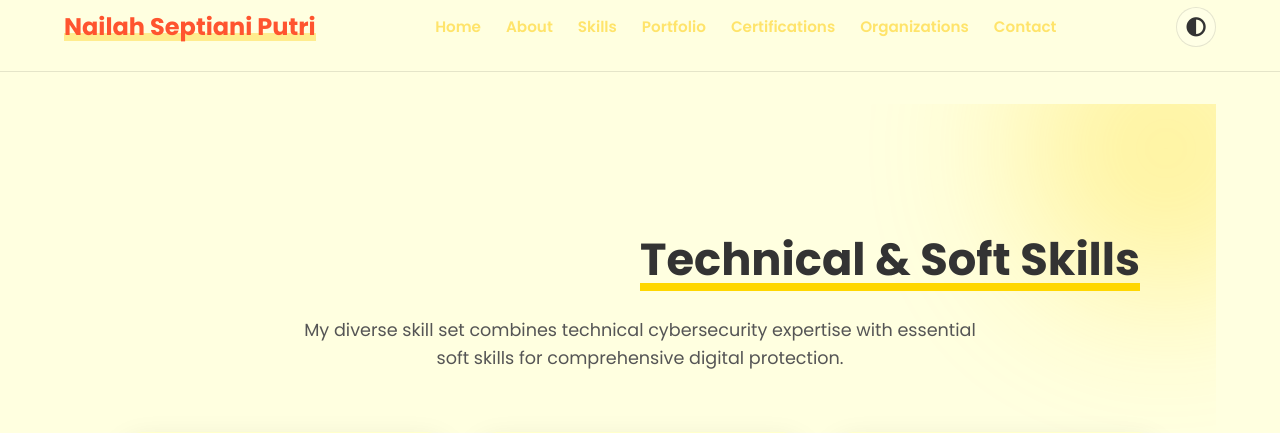
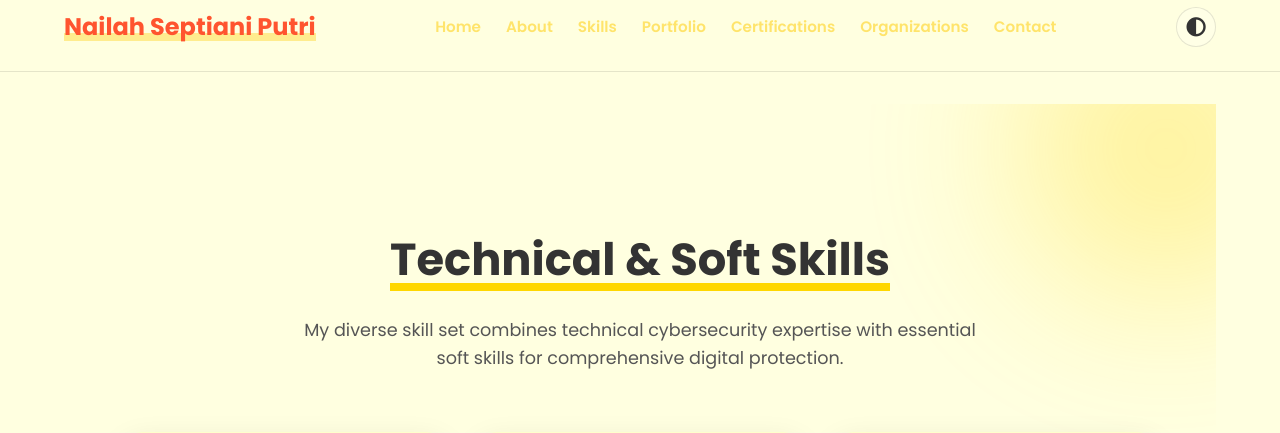
Before and after one commit to croissanat/putrinailah, a Flask app: page /skills in a window 1280 px wide. Shown: the part 17-450 px from the top of the page. Run offline with Flask 3, Linux system fonts and the light colour scheme.

Commit message:
Update skills.html

```diff
--- a/templates/skills.html
+++ b/templates/skills.html
@@ -9,11 +9,13 @@
   <div class="bg-shape shape-2"></div>
 
   <div class="skills-container">
-    <h2 class="skills-title" data-aos="fade-down">
-      <span class="text-primary">Technical &</span>
-      <span class="text-accent">Soft Skills</span>
-      <span class="title-underline"></span>
-    </h2>
+    <div class="skills-title-container" data-aos="fade-down">
+      <h2 class="skills-title">
+        <span class="text-primary">Technical &</span>
+        <span class="text-accent">Soft Skills</span>
+        <span class="title-underline"></span>
+      </h2>
+    </div>
     <p class="skills-description" data-aos="fade-down" data-aos-delay="100">
       My diverse skill set combines technical cybersecurity expertise with essential soft skills for comprehensive digital protection.
     </p>
@@ -275,14 +277,15 @@
   z-index: 2;
 }
 
+.skills-title-container {
+  text-align: center;
+  margin-bottom: 20px;
+}
+
 .skills-title {
   font-size: 2.8rem;
-  margin-bottom: 20px;
-  text-align: center;
+  display: inline-block;
   position: relative;
-  display: inline-block;
-  left: 50%;
-  transform: translateX(-50%);
 }
 
 .title-underline {
```
